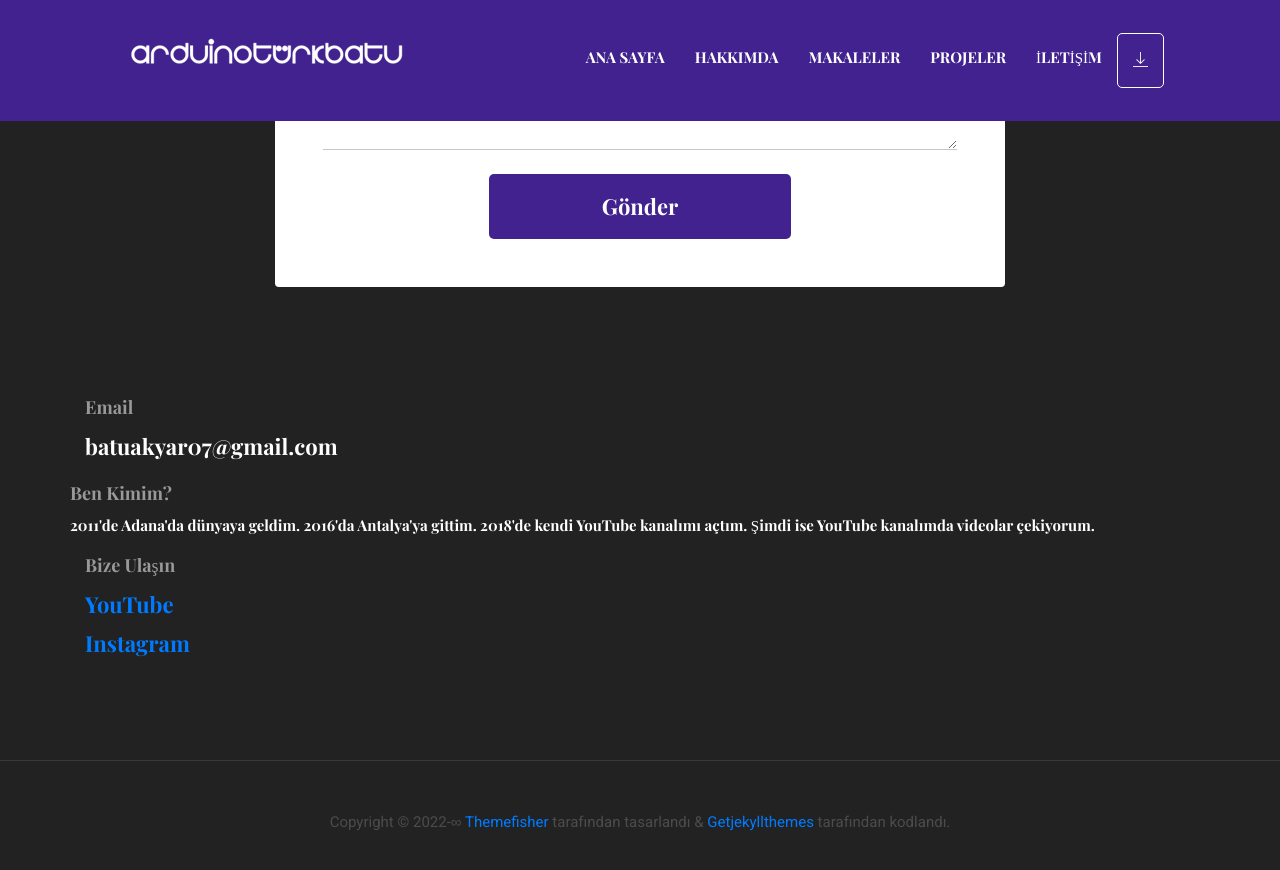
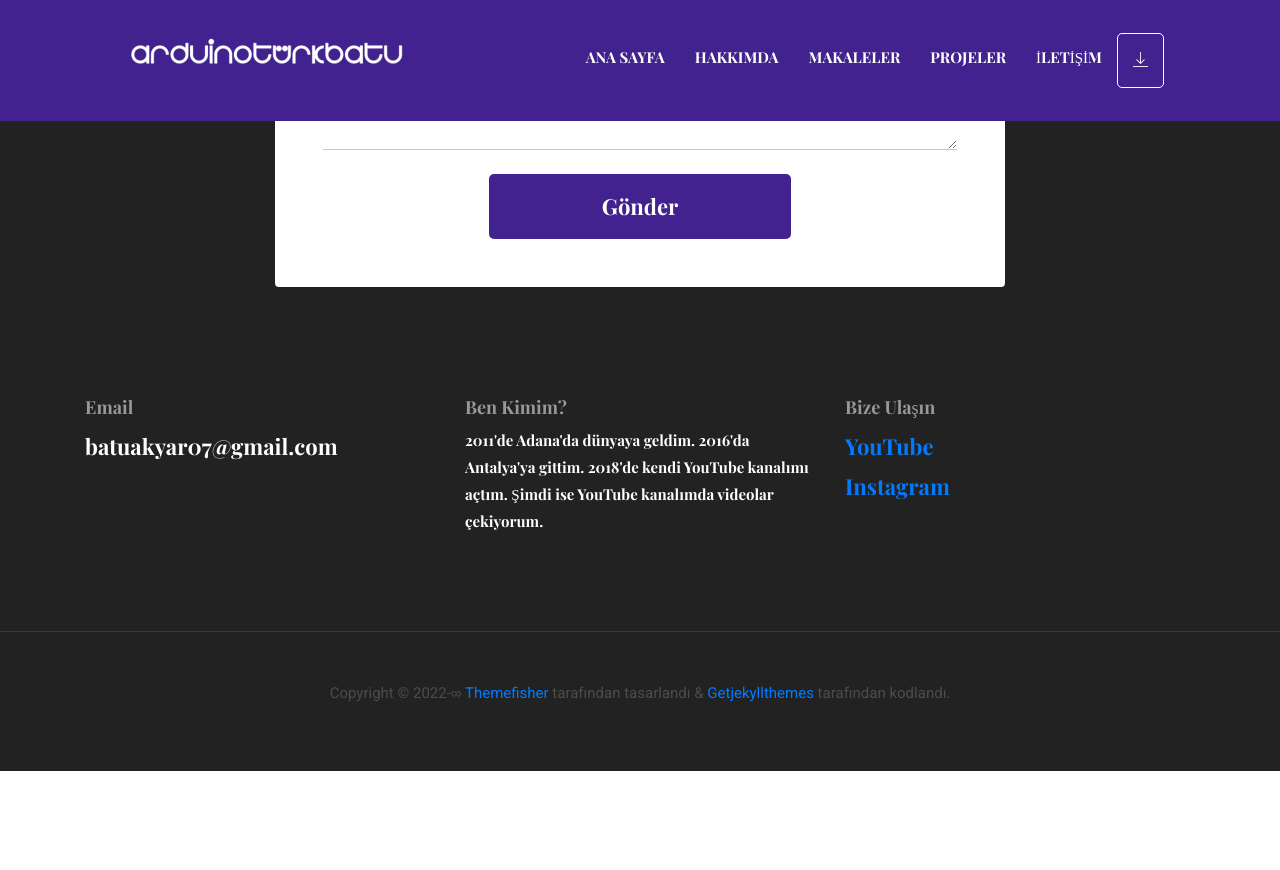
Before and after one commit to arduinoturkbatu/arduinoturkbatu.github.io, a Jekyll site: the page built from index.html, in a window 1280 px wide and 900 px high, scrolled down 4400 px. Shown: the top 870 px of the window. Built offline with Jekyll 4.4.1, drawn with Linux system fonts in a browser that asks for light colours; after the commit the page ends 5171 px from its top, so only the background shows below that.

Commit message:
Update footer.html

```diff
--- a/_includes/footer.html
+++ b/_includes/footer.html
@@ -7,7 +7,7 @@
           <h5 class="text-light">Email</h5>
           <p class="text-white paragraph-lg font-secondary">{{ site.data.settings.email }}</p>
         </div>
-        <div class="cold-md-4">
+        <div class="col-md-4">
           <h5 class="text-light">Ben Kimim?<h5>
           <p class="text-white paragraf-lg font-secondary">
             2011'de Adana'da dünyaya geldim. 2016'da Antalya'ya gittim. 2018'de kendi YouTube kanalımı açtım. Şimdi ise YouTube kanalımda videolar çekiyorum.
```
